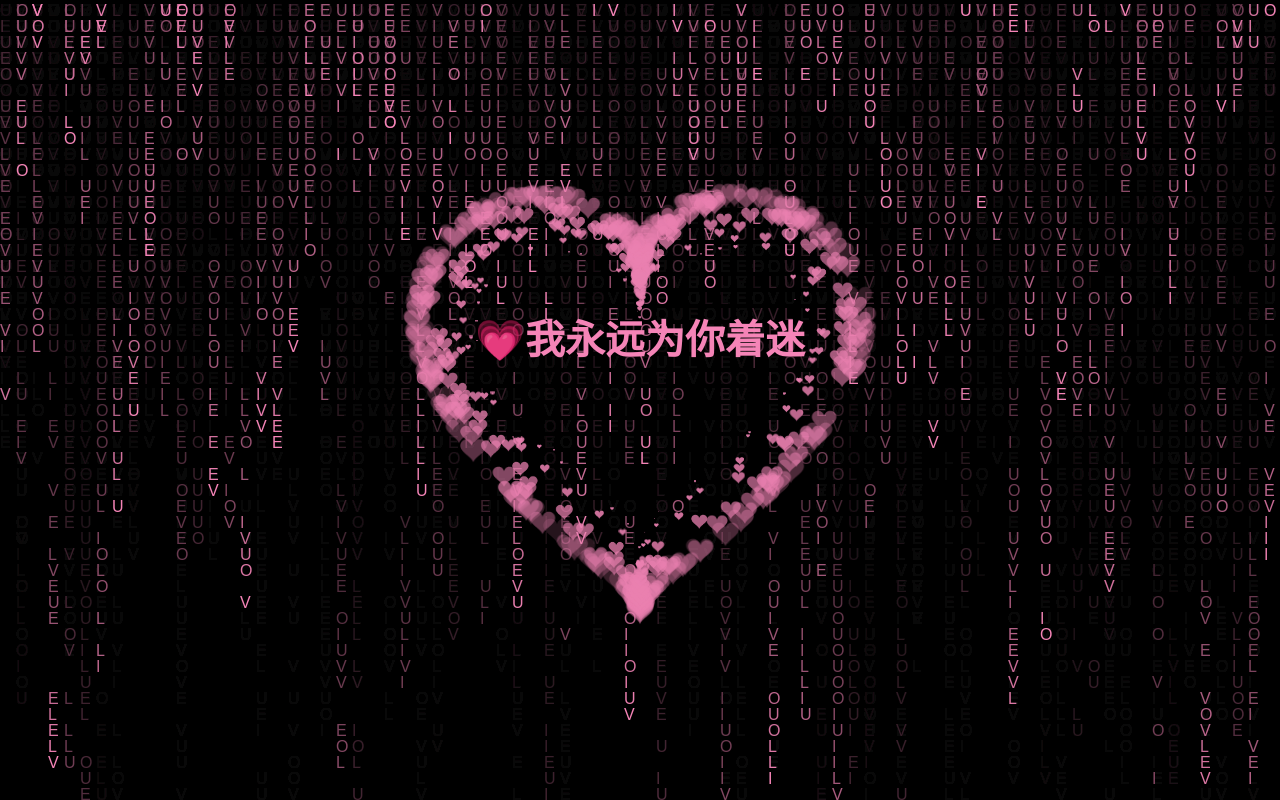
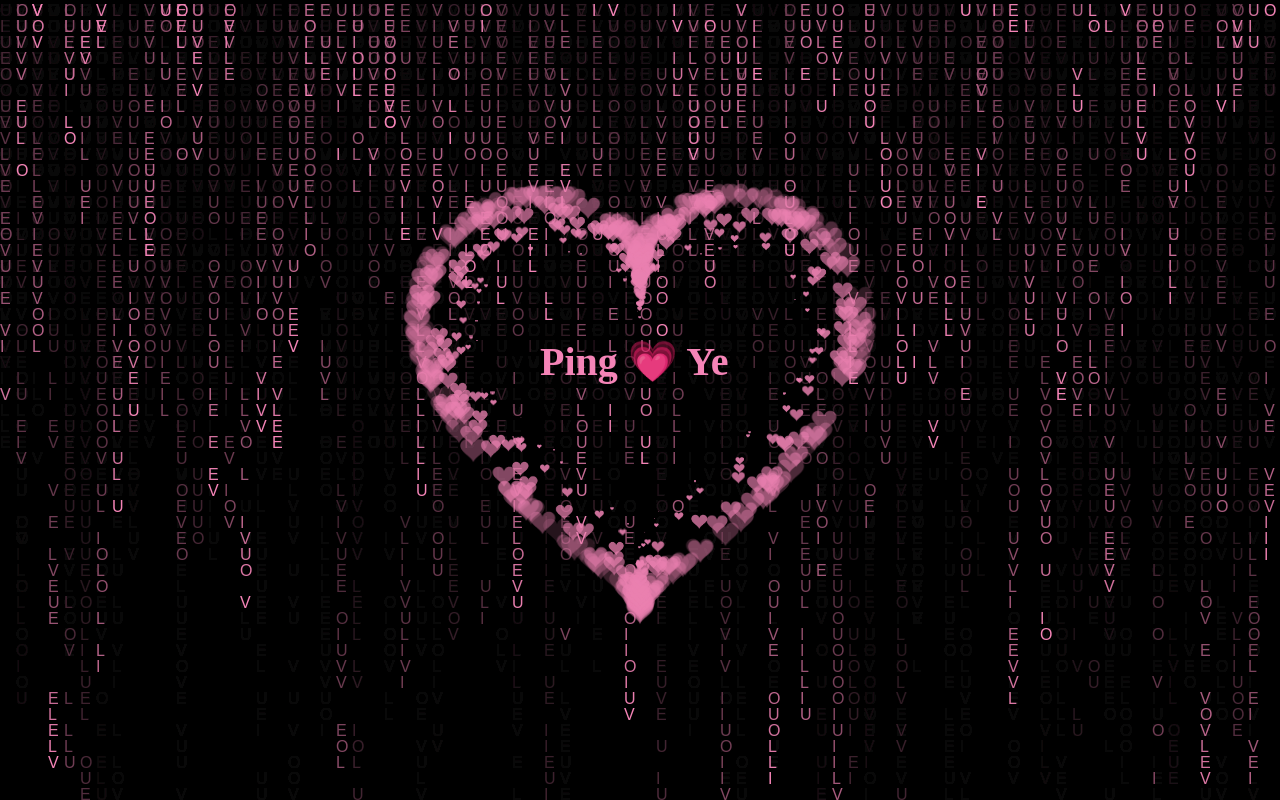
Before and after one commit to HusterYP/Ye, a plain HTML site: page index.html in a window 1280 px wide. Drawn offline with Linux system fonts and the light colour scheme.

Commit message:
fix center
Change-Id: I233c4ae0a1e154e4ac5e140798b79870c2c427fd

```diff
--- a/index.html
+++ b/index.html
@@ -98,15 +98,15 @@
             font-size: 40px;
             color: #f584b7;
             position: relative;
-            top: -70px;
-            left: -65px;
+            top: -40px;
+            left: 0px;
         }
     </style>
 </head>
 
 <body>
     <div id="child">
-        <h4>💗我永远为你着迷</h4>
+        <h4>Ping 💗 Ye</h4>
     </div>
     <!--这里写名字❤！！！-->
     <canvas id="pinkboard"></canvas>
```
